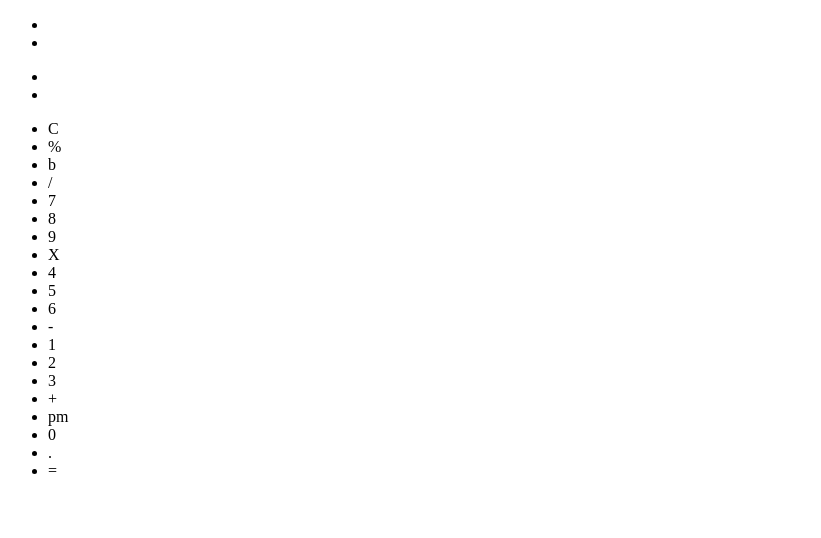
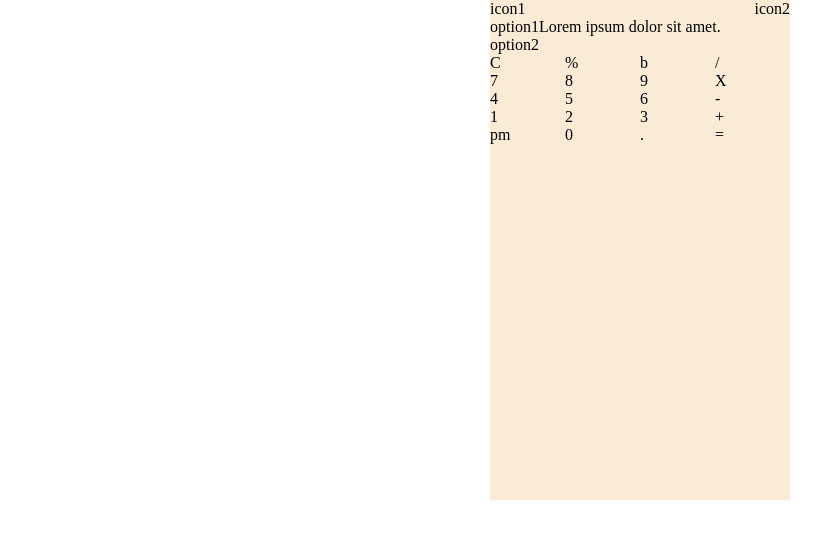
Before and after one commit to mothi-2k/calculator, a plain HTML site: page index.html in a window 1280 px wide. Shown: the whole page, without its empty margins (0-821 px from the left). Drawn offline with Linux system fonts and the light colour scheme.

Commit message:
added basic layout style

```diff
--- a/index.html
+++ b/index.html
@@ -6,6 +6,7 @@
         <meta http-equiv="X-UA-Compatible" content="IE=edge">
         <meta name="viewport" content="width=device-width, initial-scale=1.0">
         <title>Calculator</title>
+        <link rel="stylesheet" href="style.css">
     </head>
 
     <body>
@@ -13,21 +14,19 @@
             <header class="app-header">
                 <nav class="header-nav">
                     <ul class="header-nav-ul">
-                    <li class="header-nav-li1">
-                    </li>
-                    <li class="header-nav-li2">
-                    </li>
+                        <li class="header-nav-li1">icon1</li>
+                        <li class="header-nav-li2">icon2</li>
                     </ul>
                 </nav>
             </header>
             <main class="main-display">
                 <nav class="side-pane">
                     <ul class="side-pane-ul">
-                    <li class="side-pane-li1"></li>
-                    <li class="side-pane-li2"></li>
+                        <li class="side-pane-li1">option1</li>
+                        <li class="side-pane-li2">option2</li>
                     </ul>
                 </nav>
-            <div class="display-area"></div>
+                <div class="display-area">Lorem ipsum dolor sit amet.</div>
             </main>
             <section class="buttons-container">
                 <ul class="buttons">
@@ -55,5 +54,4 @@
             </section>
         </main>
     </body>
-
 </html>
--- a/style.css
+++ b/style.css
@@ -0,0 +1,37 @@
+* {
+    padding: 0;
+    margin: 0;
+    box-sizing: border-box;
+}
+
+.app-container {
+    display: flex;
+    flex-direction: column;
+    background-color: antiquewhite;
+    height: 500px;
+    width: 300px;
+    margin: auto;
+}
+
+.header-nav-ul {
+    display: flex;
+    list-style: none;
+    justify-content: space-between;
+}
+
+.main-display {
+    display: flex;
+}
+
+.side-pane-ul {
+    display: flex;
+    flex-direction: column;
+    list-style: none;
+}
+
+.buttons {
+    display: grid;
+    grid-template-rows: repeat(5, 1fr);
+    grid-template-columns: repeat(4, 1fr);
+    list-style: none;
+}
```
Lines whose indentation alone changed are shown as unchanged.
